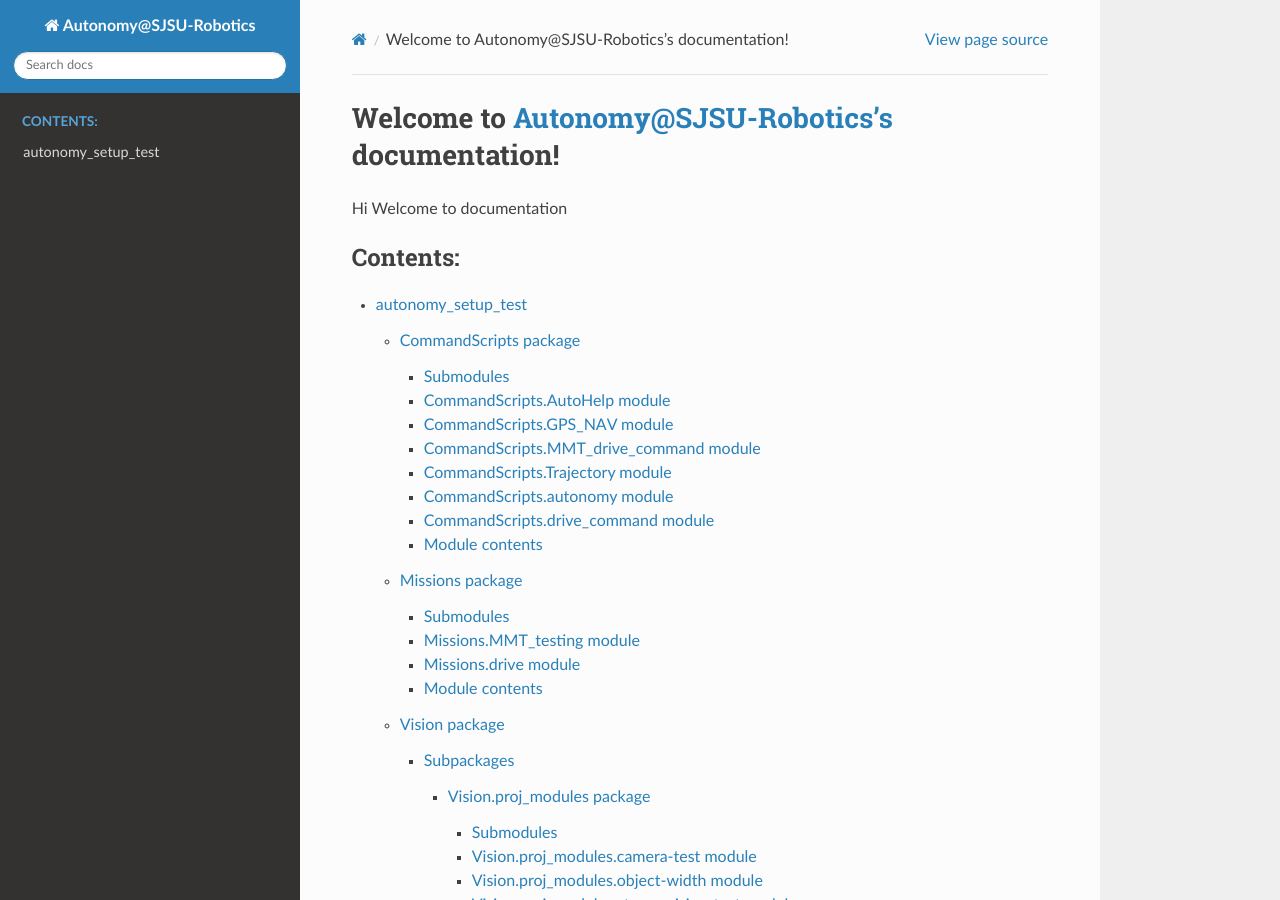
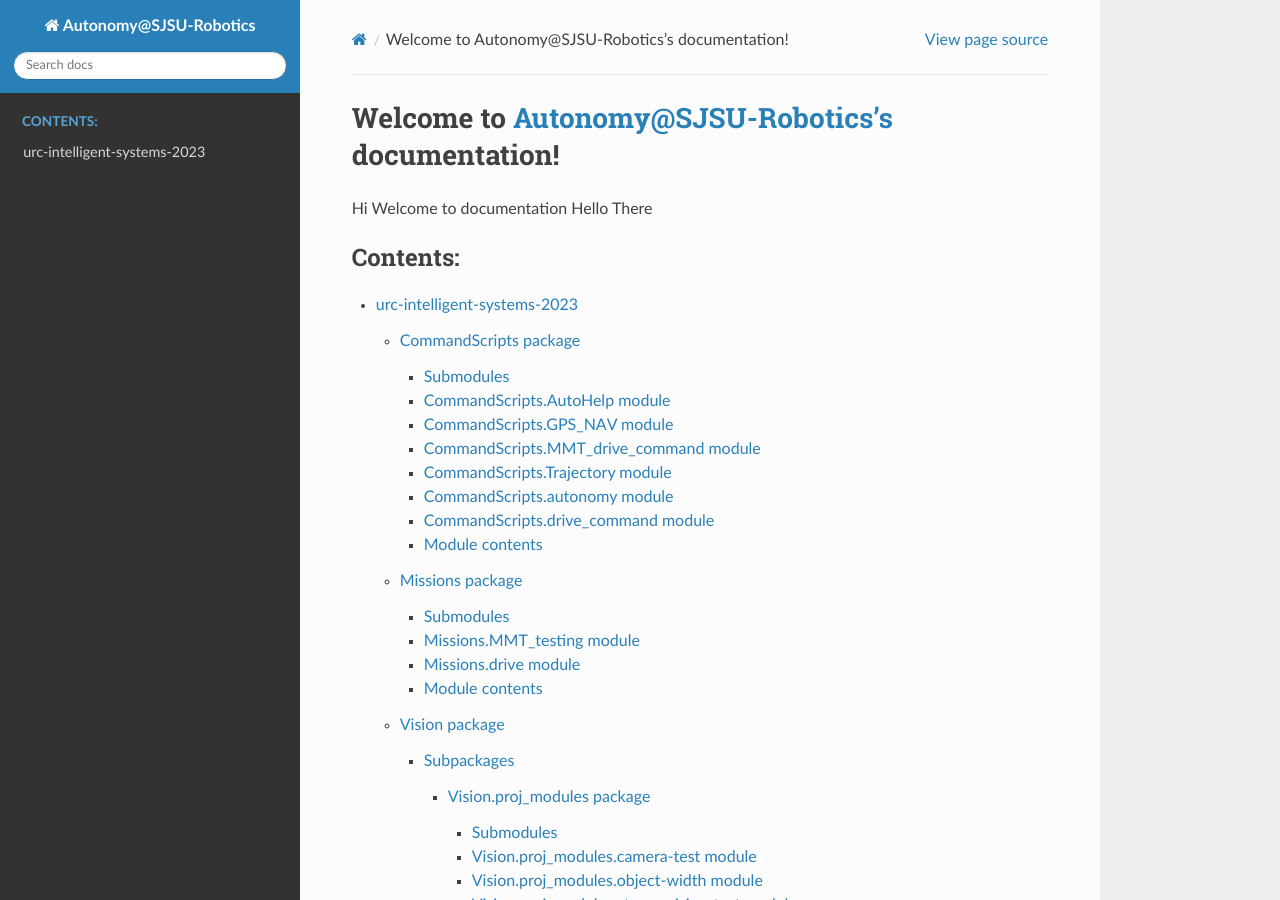
Before and after one commit to SJSURoboticsTeam/urc-intelligent-systems-2023, a Sphinx documentation site: the page built from docs/index.rst, in a window 1280 px wide and 900 px high. Built offline with Sphinx 7.4.7 and the Read the Docs theme 2.0.0, drawn with Linux system fonts in a browser that asks for light colours.

```diff
--- a/docs/index.rst
+++ b/docs/index.rst
@@ -7,6 +7,7 @@ Welcome to Autonomy@SJSU-Robotics's documentation!
 ==================================================
 
 Hi Welcome to documentation
+Hello There
 
 .. toctree::
    :maxdepth: 10
--- a/docs/modules.rst
+++ b/docs/modules.rst
@@ -1,5 +1,5 @@
-autonomy_setup_test
-===================
+urc-intelligent-systems-2023
+============================
 
 .. toctree::
    :maxdepth: 4
```
Also changed, not shown: README.md (+2 -0 lines), docs/README.md (added, +21 -0 lines), 1 other file.
